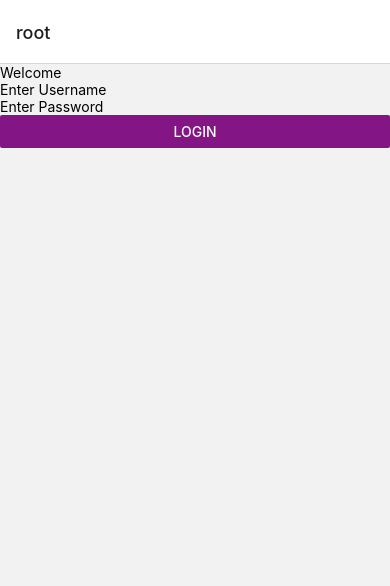
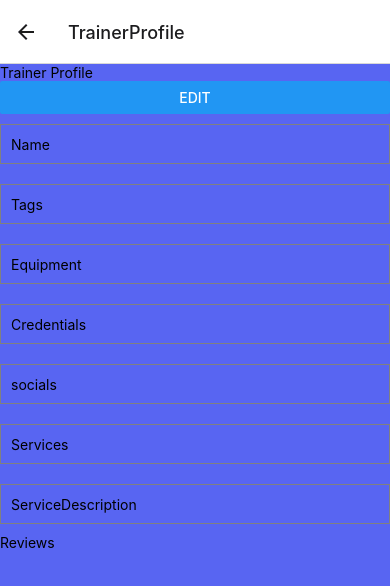
Before and after one commit to ChrisWong808/MoveMore, a React Native app in the folder client/: screen /TrainerProfile in a window 390 px wide. Before the commit this address had no page. Shown: the top 586 px of the page. Built offline with nearby package versions, Linux system fonts and the light colour scheme.

Commit message:
setup trainer profile page

```diff
--- a/client/App.tsx
+++ b/client/App.tsx
@@ -6,6 +6,7 @@ import { createStackNavigator } from '@react-navigation/stack';
 
 import RootNavigation  from './Components/Navigation'
 import TrainerHome from './Components/Trainer/TrainerHome';
+import TrainerProfile from './Components/Trainer/TrainerProfile';
 import { General } from "./assets/css"
 
 const Stack = createStackNavigator();
@@ -17,6 +18,7 @@ export default function App() {
         <Stack.Navigator initialRouteName="root">
           <Stack.Screen name="root" component={RootNavigation} />
           <Stack.Screen name="TrainerHome" component={TrainerHome} />
+          <Stack.Screen name="TrainerProfile" component={TrainerProfile} />
         </Stack.Navigator>
       </NavigationContainer>
   </View>
--- a/client/Components/Trainer/TrainerHome.tsx
+++ b/client/Components/Trainer/TrainerHome.tsx
@@ -1,8 +1,11 @@
 import { General } from "./../../assets/css"
 import { StyleSheet, TextInput, Text, View, Button, Alert, Image } from 'react-native';
+import { useNavigation } from '@react-navigation/native';
 
-export default function TrainerHome(navigation) {
 
+export default function TrainerHome() {
+
+  const navigation = useNavigation();
 
   return (
       <View style={General.mainContainer}>
@@ -10,6 +13,8 @@ export default function TrainerHome(navigation) {
         <Text>Calendar Goes Here</Text>
         <View style={{ width: 250 }}>
         <Button title="Open Drawer" onPress={() => navigation.openDrawer()} />
+        <Text>Update check 2</Text>
+        <Button title="Temp to Profile should be inside Drawer" onPress={() => navigation.navigate('TrainerProfile')} />
       </View>
       </View>
 
--- a/client/Components/Trainer/TrainerProfile.tsx
+++ b/client/Components/Trainer/TrainerProfile.tsx
@@ -1,15 +1,120 @@
 import { General } from "./../../assets/css"
-import { StyleSheet, TextInput, Text, View, Button, Alert, Image } from 'react-native';
+import { StyleSheet, TextInput, Text, ScrollView, View, Button, Alert, Image } from 'react-native';
+import React, { useState, useEffect } from 'react';
 
 export default function TrainerProfile() {
 
-function editTrainerProfile () {
-}
+const [editing, setEditing] = useState(false); // Track if the user is in edit mode
+const [name, setName] = React.useState('Name');
+const [tags, setTags] = React.useState('Tags');
+const [equipment, setEquipment] = React.useState('Equipment');
+const [credentials, setCredentials] = React.useState('Credentials');
+const [socials, setSocials] = React.useState('socials');
+const [services, setServices] = React.useState('Services');
+const [serviceDescription, setServiceDescription] = React.useState('ServiceDescription');
+const [reviews, setReviews] = React.useState('Reviews');
+
+const styles = StyleSheet.create({
+  input: {
+    height: 40,
+    borderColor: 'gray',
+    borderWidth: 1,
+    marginVertical: 10,
+    paddingHorizontal: 10,
+  },
+});
+
+const editTrainerProfile = () => {
+  setEditing(!editing); // Toggle edit mode
+};
+
+const handleInputChange = (key: string, value: string) => {
+  // Update the corresponding state based on the input key
+  switch (key) {
+    case 'name':
+      setName(value);
+      break;
+    case 'tags':
+      setTags(value);
+      break;
+    case 'equipment':
+      setEquipment(value);
+      break;
+    case 'credientals':
+        setCredentials(value);
+        break;
+    case 'socials':
+      setSocials(value);
+      break;
+    case 'services':
+      setServices(value);
+      break;
+    case 'serviceDescription':
+        setServiceDescription(value);
+        break;
+    // Add more cases for other fields if needed
+    default:
+      break;
+  }
+};
 
   return (
-      <View style={General.mainContainer}>
+      <ScrollView contentContainerStyle={General.mainContainer}>
         <Text>Trainer Profile</Text>
-      </View>
+        {/* <Button title="Edit" onPress={() => {Alert.alert('This will allow editing')}} /> */}
+        <Button title={editing ? "Save" : "Edit"} onPress={editTrainerProfile} />
+        <TextInput
+        style={styles.input}
+        value={name}
+        placeholder="Name"
+        onChangeText={(text) => handleInputChange('name', text)}
+        editable={editing}
+      />
+      <TextInput
+        style={styles.input}
+        value={tags}
+        placeholder="Tags"
+        onChangeText={(text) => handleInputChange('tags', text)}
+        editable={editing}
+      />
+      <TextInput
+        style={styles.input}
+        value={equipment}
+        placeholder="Equipment"
+        onChangeText={(text) => handleInputChange('equipment', text)}
+        editable={editing}
+      />
+      <TextInput
+        style={styles.input}
+        value={credentials}
+        placeholder="Credentials"
+        onChangeText={(text) => handleInputChange('credentials', text)}
+        editable={editing}
+      />
+      <TextInput
+        style={styles.input}
+        value={socials}
+        placeholder="Socials"
+        onChangeText={(text) => handleInputChange('socials', text)}
+        editable={editing}
+      />
+       <TextInput
+        style={styles.input}
+        value={services}
+        placeholder="Services"
+        onChangeText={(text) => handleInputChange('services', text)}
+        editable={editing}
+      />
+      <TextInput
+        style={styles.input}
+        value={serviceDescription}
+        placeholder="ServiceDescription"
+        onChangeText={(text) => handleInputChange('serviceDescription', text)}
+        editable={editing}
+      />
+        <Text>{reviews}</Text>
+      </ScrollView>
 
   )
+
 }
```
